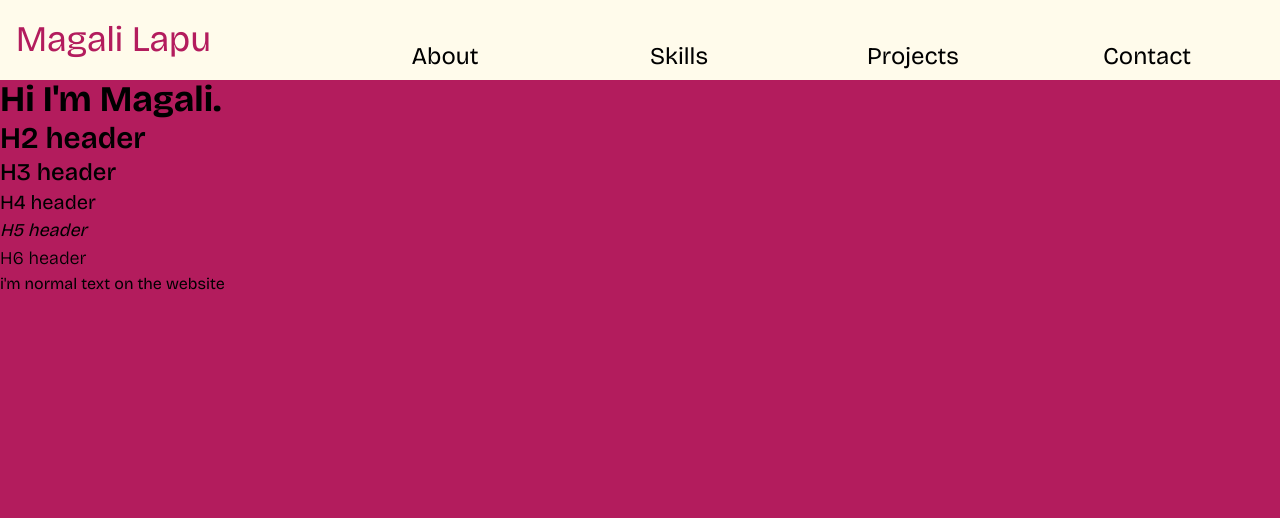
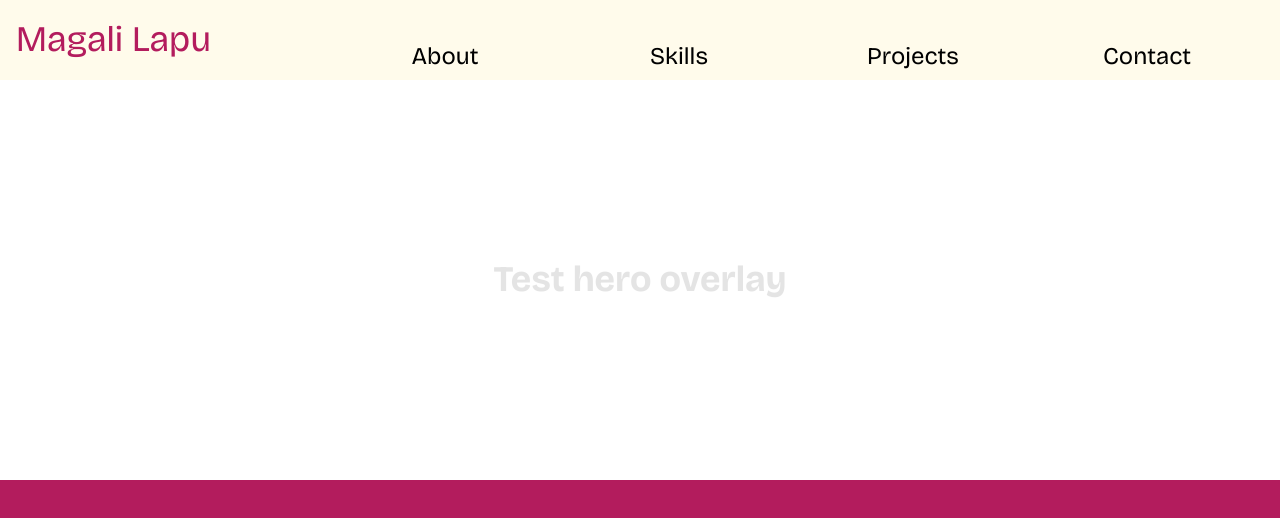
Before and after one commit to magali-la/portfolio1, a React (Vite) app: page / in a window 1280 px wide. Shown: the top 518 px of the page. Built offline with nearby package versions, Linux system fonts and the light colour scheme.

Commit message:
feat(hero): add base animation transition to hero section, add sessionStorage to track if introOverlay animation was played, install motion

```diff
--- a/package.json
+++ b/package.json
@@ -11,6 +11,7 @@
   },
   "dependencies": {
     "@tailwindcss/vite": "^4.1.18",
+    "motion": "^12.34.3",
     "react": "^19.2.0",
     "react-dom": "^19.2.0",
     "tailwindcss": "^4.1.18"
--- a/src/App.tsx
+++ b/src/App.tsx
@@ -1,19 +1,15 @@
+import { motion } from "motion/react"
 import NavBar from "./components/NavBar/NavBar"
+import Hero from "./pages/Hero"
 
 export default function App() {
 
   return (
-    <div className="bg-pomegranate h-screen">
+    <motion.div className="bg-pomegranate min-h-screen w-full">
       <NavBar/>
-      <h1>Hi I'm Magali.</h1>
-      <h2>H2 header</h2>
-      <h3>H3 header</h3>
-      <h4>H4 header</h4>
-      <h5>H5 header</h5>
-      <h6>H6 header</h6>
-      <p>i'm normal text on the website</p>
 
       {/* hero */}
+      <Hero/>
 
       {/* about section */}
 
@@ -22,6 +18,6 @@ export default function App() {
       {/* projects */}
 
       {/* contact */}
-    </div>
+    </motion.div>
   )
 }
--- /dev/null
+++ b/src/components/IntroOverlay.tsx
@@ -0,0 +1,38 @@
+import { motion, AnimatePresence } from "motion/react";
+import { useEffect, useState } from "react";
+
+interface IntroProps {
+    onFinish: () => void;
+}
+
+export default function IntroOverlay({ onFinish }: IntroProps) {
+    // set state to fade out at component level, then call onFinish once done to show the main page once it leaves the tree
+    const [isHidden, setIsHidden] = useState<boolean>(false);
+    // set is hidden to true to trigger fade out animation
+    useEffect(() => {
+        const timer = setTimeout(() => {
+            // trigger the exit animation
+            setIsHidden(true);
+        }, 4000);
+
+        // clear the time on unmount
+        return () => clearTimeout(timer);
+    }, []);
+
+    return (
+        <AnimatePresence onExitComplete={onFinish}>
+            {!isHidden && (
+                <motion.div
+                    className="h-full w-full bg-white flex items-center justify-center overflow-hidden"
+                    // motion fade out
+                    initial={{ opacity: 1 }}
+                    animate={{ opacity: 1 }}
+                    transition={{ duration: 2, ease: "easeOut" }}
+                    exit={{ opacity: 0 }}
+                >
+                    <h1>Test hero overlay</h1>
+                </motion.div>
+            )}
+        </AnimatePresence>
+    )
+}
--- /dev/null
+++ b/src/pages/Hero.tsx
@@ -0,0 +1,45 @@
+import { motion } from "motion/react"
+import IntroOverlay from "../components/IntroOverlay";
+import { useEffect, useState } from "react";
+
+export default function Hero() {
+    // state to show the intro overlay
+    const [showIntro, setShowIntro] = useState<boolean | null>(null);
+
+    // if nothing in session storage, display the intro
+    useEffect(() => {
+        if (!sessionStorage.getItem("introPlayed")) {
+            setShowIntro(true);
+        } else {
+            setShowIntro(false)
+        }
+    }, [])
+    // callback to handle the overlay animation finishing
+    function handleIntroFinish() {
+        // when the introo finishes, then set session state so it doesn't play again when the tab is still active even on refresh
+        sessionStorage.setItem("introPlayed", "true");
+        setShowIntro(false);
+    }
+
+    return (
+        <div className="h-[40vh] min-h-[40vh] sm:h-[60vh] sm:min-h-[60vh] md:h-[50vh] md:min-h-[50vh] bg-white">
+            {showIntro ? (
+                <IntroOverlay onFinish={handleIntroFinish}/>
+            ) : (
+                <motion.div className="h-full flex flex-col items-center justify-between p-10"
+                // motion fade in
+                initial={{ opacity: 0 }}
+                animate={{ opacity: 1 }}
+                transition={{ duration: 2, ease: "easeOut" }}
+                >
+                    <p className="self-start">greetings from</p>
+                    <div>
+                        <h1 className="text-6xl sm:text-9xl text-center">Magali Lapu</h1>
+                    </div>
+                    <p className="self-end">Full Stack Software Engineer</p>
+                </motion.div>
+            )}
+
+        </div>
+    )
+}
```
Also changed, not shown: 1 other file (tests, documents, lock files or other folders).
